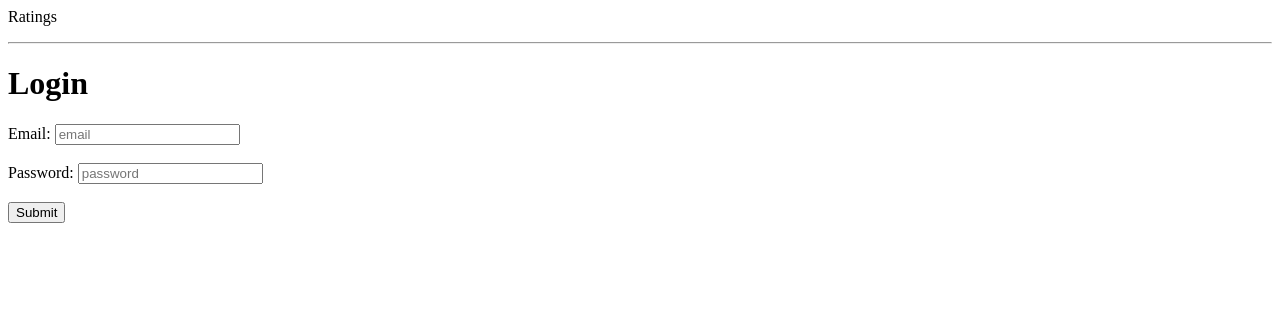
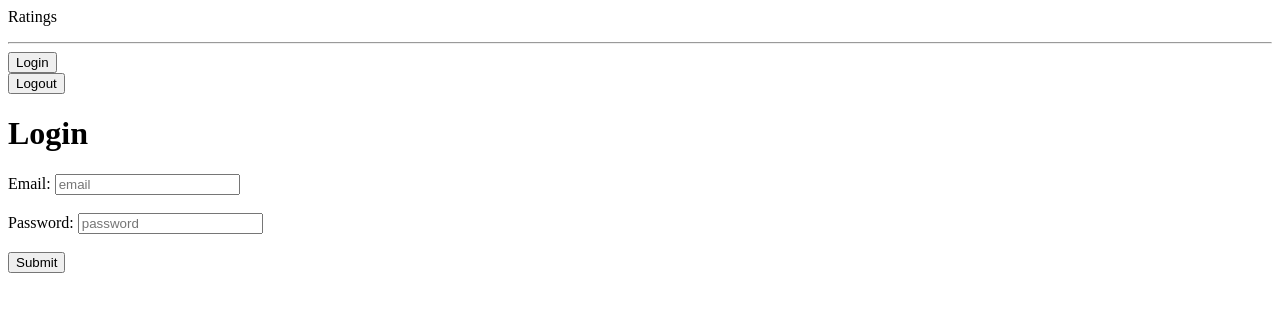
Before and after one commit to aglotfelty/hb-ratings, a Flask app: page /login in a window 1280 px wide. Shown: the top 312 px of the page. Run offline with Flask 2, Linux system fonts and the light colour scheme.

Commit message:
Updated login/logout session and functionality

```diff
--- a/server.py
+++ b/server.py
@@ -70,8 +70,19 @@ def process_login_info():
     user_email = request.args.get("email")
     user_password = request.args.get("password")
 
-    email_query = User.query.filter_by(email=user_email).one()
+    try:
+        email_query = User.query.filter_by(email=user_email).one()
+    except Exception, e:
+        email_query = False
+
     if email_query and email_query.password == user_password:
+        session["user_id"] = email_query.user_id
+        session["user_email"] = email_query.email
+        session["user_password"] = email_query.password
+        session["user_age"] = email_query.age
+        session["user_zipcode"] = email_query.zipcode
+        session["user_ratings"] = Rating.query.filter_by(user_id=email_query.user_id).all()
+        print session
         flash("You have successfully logged in!")
         return redirect("/")
     else:
@@ -82,14 +93,10 @@ def process_login_info():
 def process_logout_info():
     """Checks if user email and password exist on same account"""
 
-    # email_query = User.query.filter_by(email=user_email).one()
-    # if email_query and email_query.password == user_password:
-    #     flash("You have successfully logged in!")
-    #     return redirect("/")
-    # else:
-    #     flash("Email or Password is incorrect. Please try again!")
-    #     return redirect("/login")
-
+    session = {}
+    print session
+    flash("You have successfully logged out! We hope you come back soon")
+    return redirect("/")
 
 if __name__ == "__main__":
     # We have to set debug=True here, since it has to be True at the
--- a/templates/base.html
+++ b/templates/base.html
@@ -12,6 +12,12 @@
     {% endfor %}
     </ul>
   <hr>
+  <form action="/login">
+    <input type="submit" value="Login" name="login-button">
+  </form>
+  <form action="/logout-completed">
+    <input type="submit" value="Logout" name="logout-button">
+  </form>
 
   {% block content %} put your content here {% endblock %}
 
```
